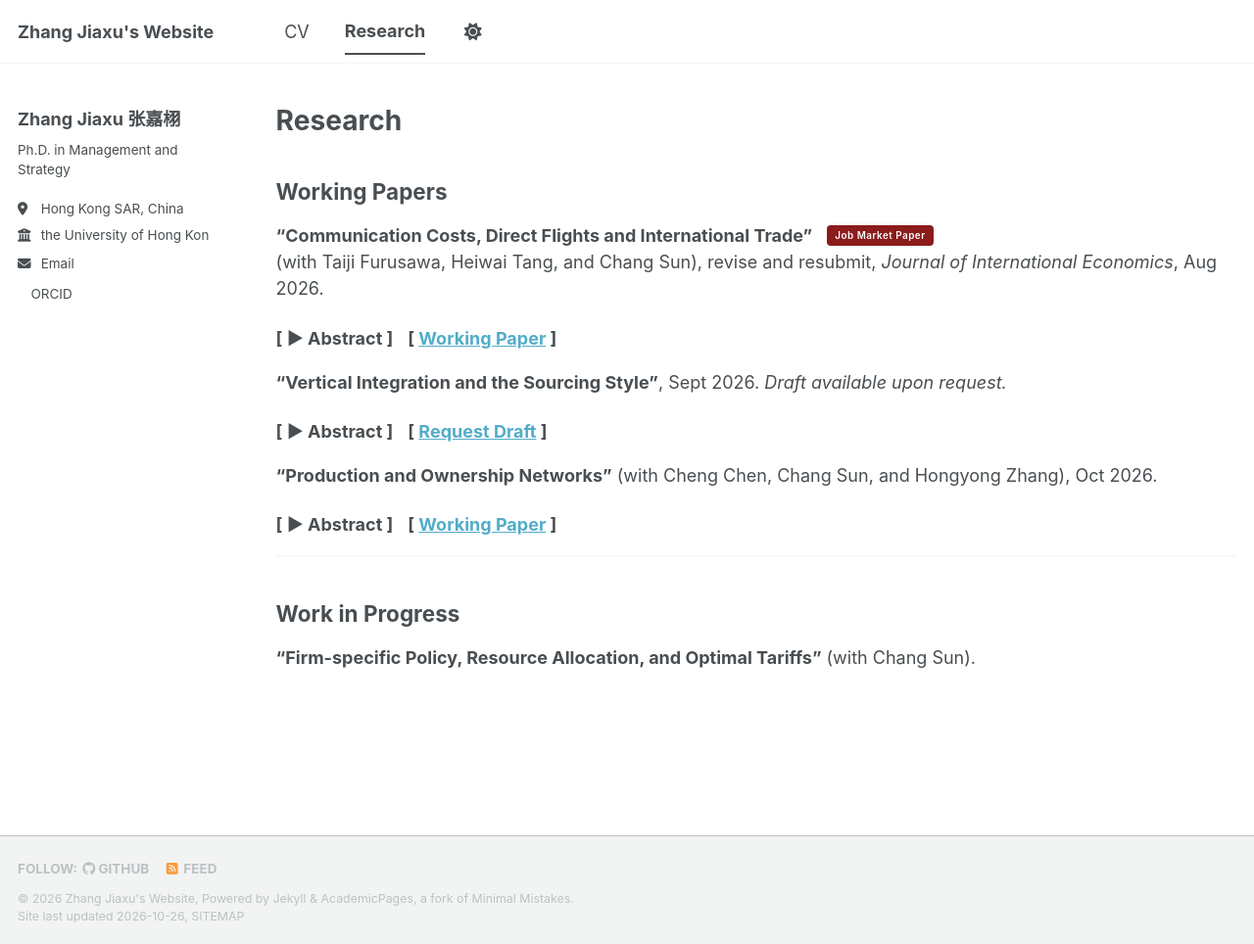
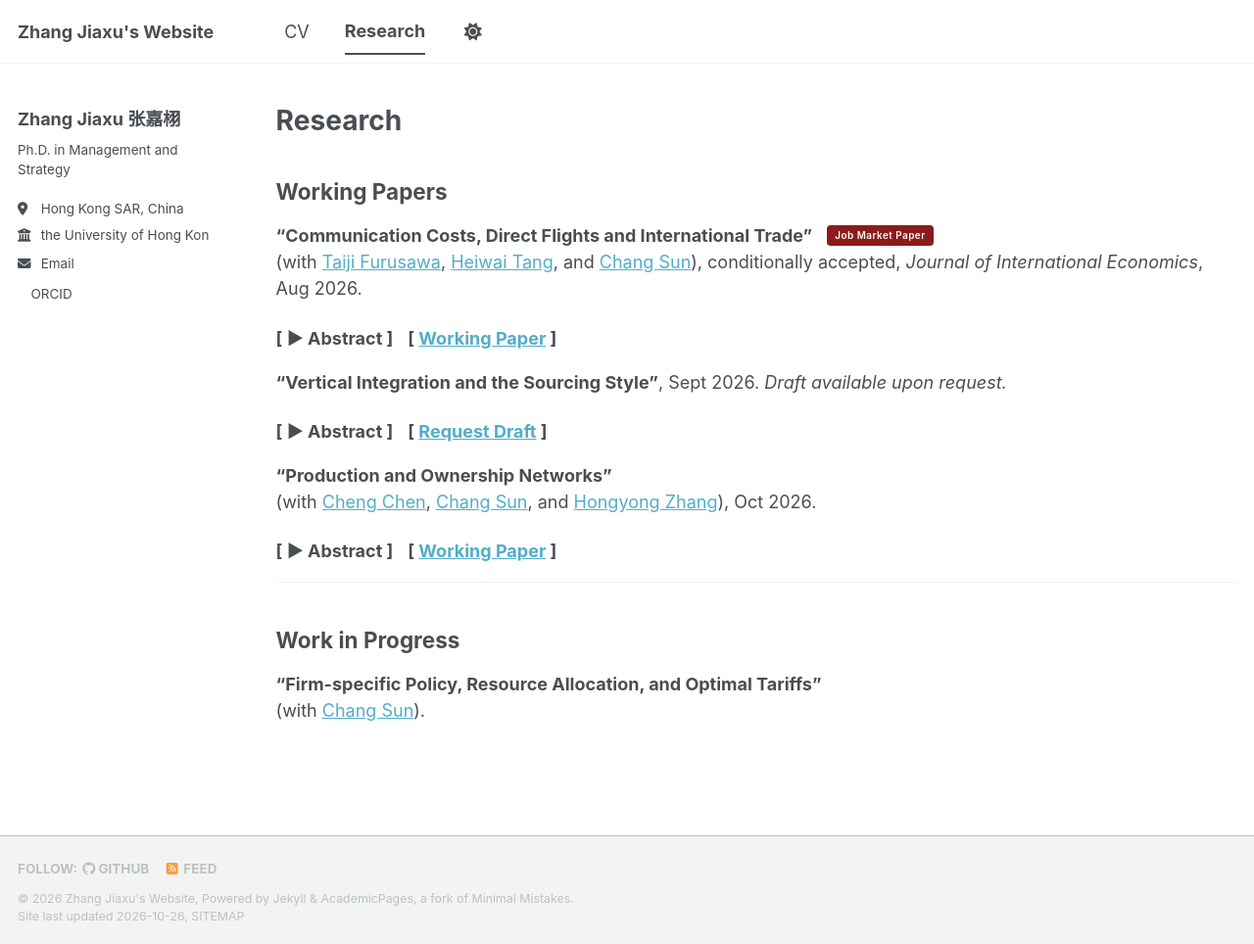
Before and after one commit to zhang-jia-xu/zhang-jia-xu.github.io, a Jekyll site: the page built from _pages/research.md, in a window 1280 px wide and 964 px high. Shown: the whole window at 98% size. Built offline with Jekyll 4.4.1, drawn with Linux system fonts in a browser that asks for light colours; a style sheet for code colours, icons or effects is not loaded.

Commit message:
update paper status and link of coauthors

```diff
--- a/_pages/research.md
+++ b/_pages/research.md
@@ -61,7 +61,7 @@ author_profile: true
 
 ## Working Papers
 
-**"Communication Costs, Direct Flights and International Trade"** <span class="jmp-tag">Job Market Paper</span> <br> (with Taiji Furusawa, Heiwai Tang, and Chang Sun), revise and resubmit, *Journal of International Economics*, Aug 2026.
+**"Communication Costs, Direct Flights and International Trade"** <span class="jmp-tag">Job Market Paper</span> <br> (with <a href="https://www.furusawa.e.u-tokyo.ac.jp/home/" target="_blank">Taiji Furusawa</a>, <a href="http://www.hwtang.com" target="_blank">Heiwai Tang</a>, and <a href="https://pweb.fbe.hku.hk/~sunc/" target="_blank">Chang Sun</a>), conditionally accepted, *Journal of International Economics*, Aug 2026.
 
 <details>
   <summary class="abstract-summary">
@@ -88,7 +88,7 @@ author_profile: true
   </p>
 </details>
 
-**"Production and Ownership Networks"** (with Cheng Chen, Chang Sun, and Hongyong Zhang), Oct 2026.
+**"Production and Ownership Networks"** <br> (with <a href="https://sites.google.com/view/chengchenwebpage/home?authuser=0" target="_blank">Cheng Chen</a>, <a href="https://pweb.fbe.hku.hk/~sunc/" target="_blank">Chang Sun</a>, and <a href="https://www.rieti.go.jp/users/zhang-hong-yong/index_en.html" target="_blank">Hongyong Zhang</a>), Oct 2026.
 
 <details>
   <summary class="abstract-summary">
@@ -104,4 +104,4 @@ author_profile: true
 ---
 
 ## Work in Progress
-**"Firm-specific Policy, Resource Allocation, and Optimal Tariffs"** (with Chang Sun).
+**"Firm-specific Policy, Resource Allocation, and Optimal Tariffs"** <br> (with <a href="https://pweb.fbe.hku.hk/~sunc/" target="_blank">Chang Sun</a>).
```
Also changed, not shown: 1 other file.
